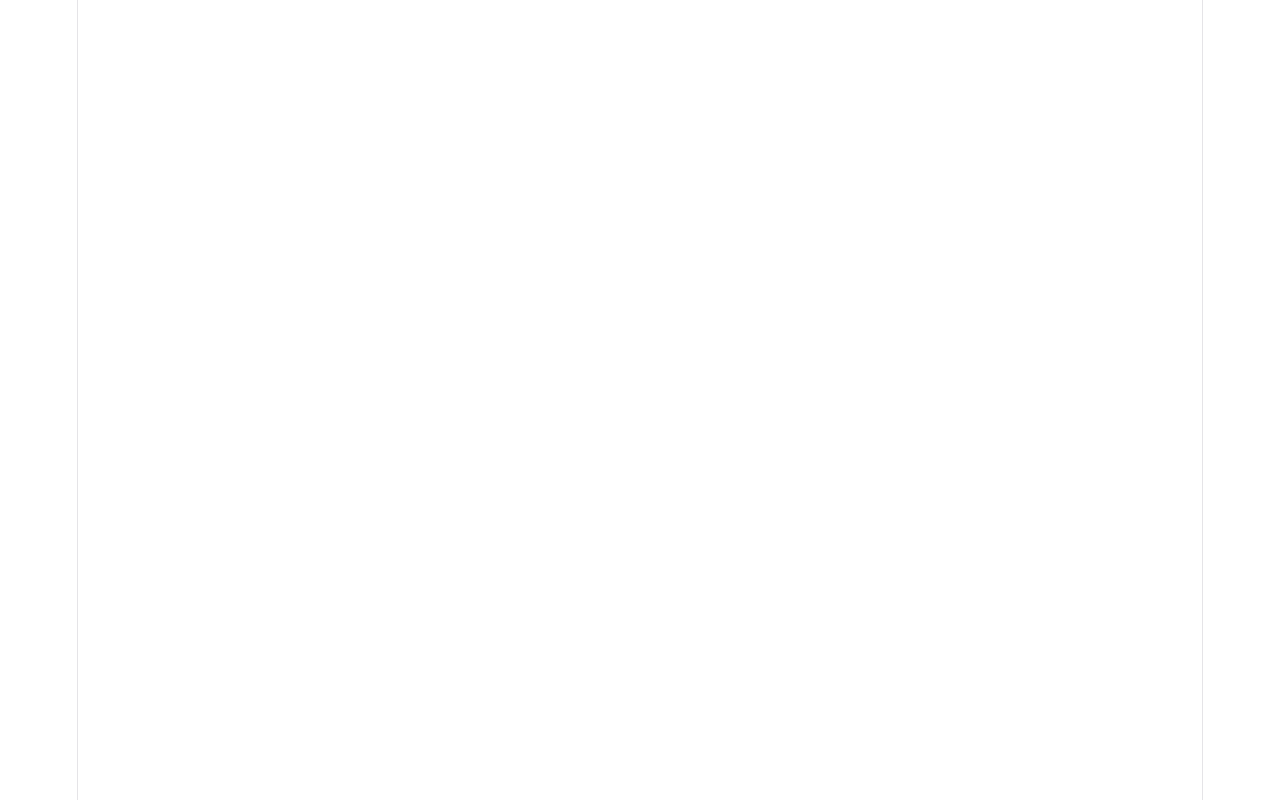
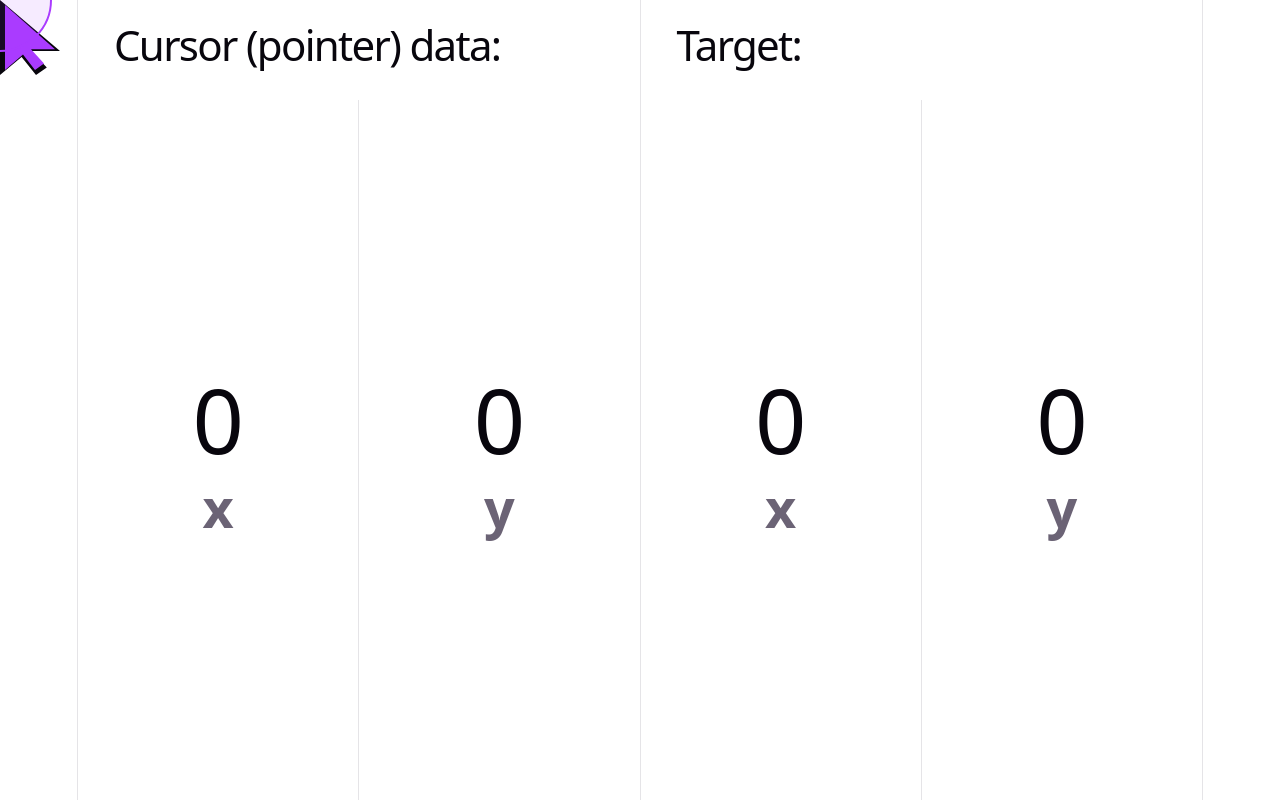
Before and after one commit to AndrewAlva/S08-Interacciones-Mouse, a website built with Vite: page 02-Mouse-Follow/01-Demo/index.html in a window 1280 px wide. Built offline with nearby package versions, Linux system fonts and the light colour scheme.

Commit message:
Ejercicio 02 Mouse Follow: Demo ready

```diff
--- a/02-Mouse-Follow/01-Demo/index.html
+++ b/02-Mouse-Follow/01-Demo/index.html
@@ -7,7 +7,46 @@
     <title>01-demo. (Mouse-Follow)</title>
   </head>
   <body>
-    <div id="app"></div>
+    <div id="app">
+      <section id="cursor-data" class="data-wrapper">
+        <header class="data-header">
+          <h1>Cursor (pointer) data:</h1>
+        </header>
+
+        <main class="coordinates-container">
+          <aside class="axis-wrapper">
+            <h2 class="data-value display-title" id="cursor-x">0</h2>
+            <h6 class="data-label">x</h6>
+          </aside>
+
+          <aside class="axis-wrapper">
+            <h2 class="data-value display-title" id="cursor-y">0</h2>
+            <h6 class="data-label">y</h6>
+          </aside>
+        </main>
+      </section>
+
+      <section id="target-data" class="data-wrapper">
+        <header class="data-header">
+          <h1>Target:</h1>
+        </header>
+
+        <main class="coordinates-container">
+          <aside class="axis-wrapper">
+            <h2 class="data-value display-title" id="target-x">0</h2>
+            <h6 class="data-label">x</h6>
+          </aside>
+
+          <aside class="axis-wrapper">
+            <h2 class="data-value display-title" id="target-y">0</h2>
+            <h6 class="data-label">y</h6>
+          </aside>
+        </main>
+      </section>
+    </div>
+
+    <div id="cursor"></div>
+    <div id="target"></div>
     <script type="module" src="/src/main.js"></script>
   </body>
 </html>
--- a/02-Mouse-Follow/01-Demo/src/main.js
+++ b/02-Mouse-Follow/01-Demo/src/main.js
@@ -1,2 +1,61 @@
 import './style.css'
 console.log("02-Mouse-Follow. 01-Demo.")
+
+const dataContainerX = document.getElementById("cursor-x");
+const dataContainerY = document.getElementById("cursor-y");
+const cursor = document.getElementById("cursor");
+
+const targetContainerX = document.getElementById("target-x");
+const targetContainerY = document.getElementById("target-y");
+const target = document.getElementById("target");
+
+let pointerData = {
+  x: 0,
+  y: 0
+};
+
+let targetPosition = {
+  x: 0,
+  y: 0
+};
+
+const COF = 0.1; // Coefficient of friction for the cursor movement
+
+function updateCursorPosition() {
+  cursor.style.transform = `translate(${pointerData.x}px, ${pointerData.y}px)`;
+}
+
+function updateDataContainers() {
+  dataContainerX.innerText = pointerData.x;
+  dataContainerY.innerText = pointerData.y;
+}
+
+document.addEventListener("pointermove", (event) => {
+  pointerData.x = Math.floor(event.clientX);
+  pointerData.y = Math.floor(event.clientY);
+
+  updateDataContainers();
+  updateCursorPosition();
+});
+
+
+function calculateTargetPosition() {
+  targetPosition.x += (pointerData.x - targetPosition.x) * COF;
+  targetPosition.y += (pointerData.y - targetPosition.y) * COF;
+
+  targetContainerX.innerText = Math.floor(targetPosition.x);
+  targetContainerY.innerText = Math.floor(targetPosition.y);
+}
+
+function updateTargetPosition() {
+  target.style.transform = `translate(${targetPosition.x}px, ${targetPosition.y}px)`;
+}
+
+
+function animate() {
+  calculateTargetPosition();
+  updateTargetPosition();
+  requestAnimationFrame(animate);
+}
+
+animate();
--- a/02-Mouse-Follow/01-Demo/src/style.css
+++ b/02-Mouse-Follow/01-Demo/src/style.css
@@ -62,7 +62,7 @@
 }
 
 h1 {
-  font-size: 56px;
+  font-size: 42px;
   letter-spacing: -1.68px;
   margin: 32px 0;
   @media (max-width: 1024px) {
@@ -163,8 +163,9 @@
   text-align: center;
   border-inline: 1px solid var(--border);
   min-height: 100svh;
+  height: 100%;
   display: flex;
-  flex-direction: column;
+  flex-direction: row;
   box-sizing: border-box;
 }
 
@@ -294,3 +295,106 @@
     border-right-color: var(--border);
   }
 }
+
+.data-wrapper {
+  position: relative;
+  width: 100%;
+  display: flex;
+  flex-direction: row;
+  flex-wrap: wrap;
+}
+
+.data-wrapper:last-child {
+  border-left: 1px solid var(--border);
+}
+
+  .data-header {
+    position: relative;
+    width: 100%;
+    height: 100px;
+    padding: 0 2em;
+    box-sizing: border-box;
+    flex-grow: 0;
+    text-align: left;
+  }
+
+  .coordinates-container {
+    cursor: crosshair;
+    position: relative;
+    width: 100%;
+    height: calc(100% - 100px);
+    display: flex;
+    flex-shrink: 0;
+    /* background-color: rebeccapurple; */
+  }
+
+    .axis-wrapper {
+      position: relative;
+      width: 50%;
+      display: flex;
+      flex-direction: column;
+      align-items: center;
+      justify-content: center;
+    }
+
+    .axis-wrapper:first-child {
+      border-right: 1px solid var(--border);
+    }
+
+    .data-wrapper .data-label {
+      font-size: 3em;
+      line-height: 1em;
+      margin: 0;
+    }
+
+.display-title{
+  font-size: 5em;
+  font-family: var(--heading);
+  font-weight: 500;
+  color: var(--text-h);
+}
+
+#cursor {
+  position: fixed;
+  top: 0;
+  left: 0;
+  width: 60px;
+  height: 75px;
+  pointer-events: none;
+
+  &::before,
+  &::after {
+    content: '';
+    position: absolute;
+    inset: 0;
+    clip-path: polygon(0 0, 0 100%, 36% 76%, 60% 100%, 78% 90%, 52% 68%, 100% 68%);
+  }
+
+  &::before {
+    background-color: var(--text-h);
+  }
+
+  &::after {
+    inset: 5px 5px 5px 5px;
+    background-color: var(--accent);
+  }
+}
+
+#target {
+  position: fixed;
+  top: -52px;
+  left: -52px;
+  width: 100px;
+  height: 100px;
+  pointer-events: none;
+  border-radius: 50%;
+  border: 2px solid var(--accent);
+
+  &:before {
+    content: '';
+    position: absolute;
+    inset: 0;
+    border-radius: 50%;
+    background-color: var(--accent-bg);
+  }
+}
```
